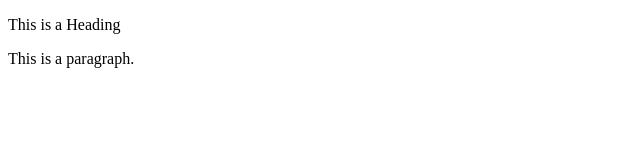
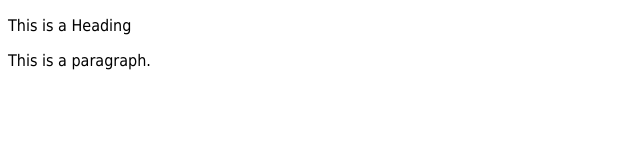
Before and after one commit to wanzhidayah2207/kerjascm, a plain HTML site: page index.html in a window 1280 px wide. Shown: the full height of the page, 0-640 px from the left. Drawn offline with Linux system fonts and the light colour scheme.

Commit message:
updaye10

```diff
--- a/index.html
+++ b/index.html
@@ -1,10 +1,9 @@
 <!DOCTYPE html>
 <html>
 <head>
-<title>Page Title</title>
 <style>
-h1 {
-  text-shadow: 0 0 3px #FF0000, 0 0 5px #0000FF;
+p {
+font-family: Tahoma, Verdana, sans-serif;
 }
 </style>
 </head>
```
